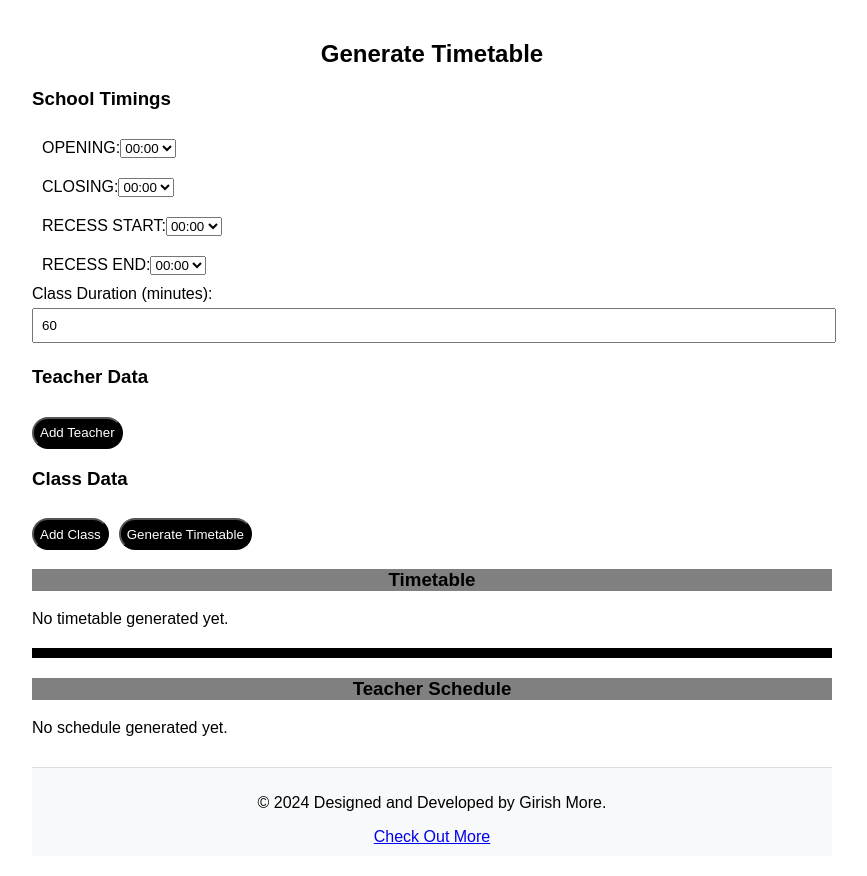
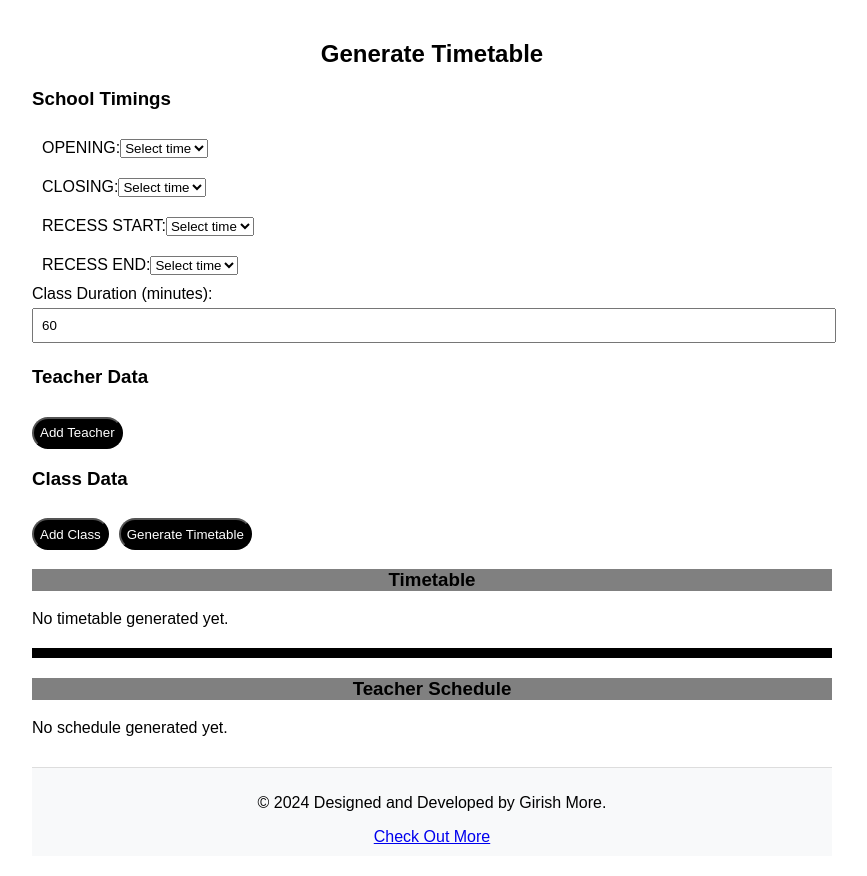
Before and after one commit to girishmore2004/TimetableHub, a React (Create React App) app: page / in a window 1280 px wide. Shown: the whole page, without its empty margins (208-1075 px from the left). Built offline with nearby package versions, Linux system fonts and the light colour scheme.

Commit message:
Update Timetable.js

```diff
--- a/src/components/Timetable.js
+++ b/src/components/Timetable.js
@@ -413,6 +413,8 @@ const Timetable = () => {
       return;
     }
 
+    console.log('Sending to backend:', { teacherData, classData, timings });
+
     try {
       const response = await fetch('https://timetablehub-backend-production.up.railway.app/api/timetable/generate', {
         method: 'POST',
@@ -428,6 +430,8 @@ const Timetable = () => {
       }
 
       const data = await response.json();
+      console.log('Backend returned:', data);
+
       const styledData = data.map(entry => ({
         ...entry,
         teacher: entry.teacher === 'Unscheduled' ? <span style={{ color: 'red' }}>Unscheduled</span> : entry.teacher
@@ -435,6 +439,7 @@ const Timetable = () => {
       setTimetable(styledData);
     } catch (error) {
       console.error('Error generating timetable:', error.message);
+      alert('Error: ' + error.message);
     }
   };
 
@@ -512,6 +517,7 @@ const Timetable = () => {
               value={timings[timeType]}
               onChange={(e) => setTimings({ ...timings, [timeType]: e.target.value })}
             >
+              <option value="">Select time</option>
               {timeOptions.map(time => (
                 <option key={time} value={time}>{time}</option>
               ))}
@@ -524,7 +530,7 @@ const Timetable = () => {
             type="number"
             name="classDuration"
             value={timings.classDuration}
-            onChange={(e) => setTimings({ ...timings, classDuration: parseInt(e.target.value, 10) })}
+            onChange={(e) => setTimings({ ...timings, classDuration: parseInt(e.target.value, 10) || 0 })}
           />
         </div>
       </div>
```
